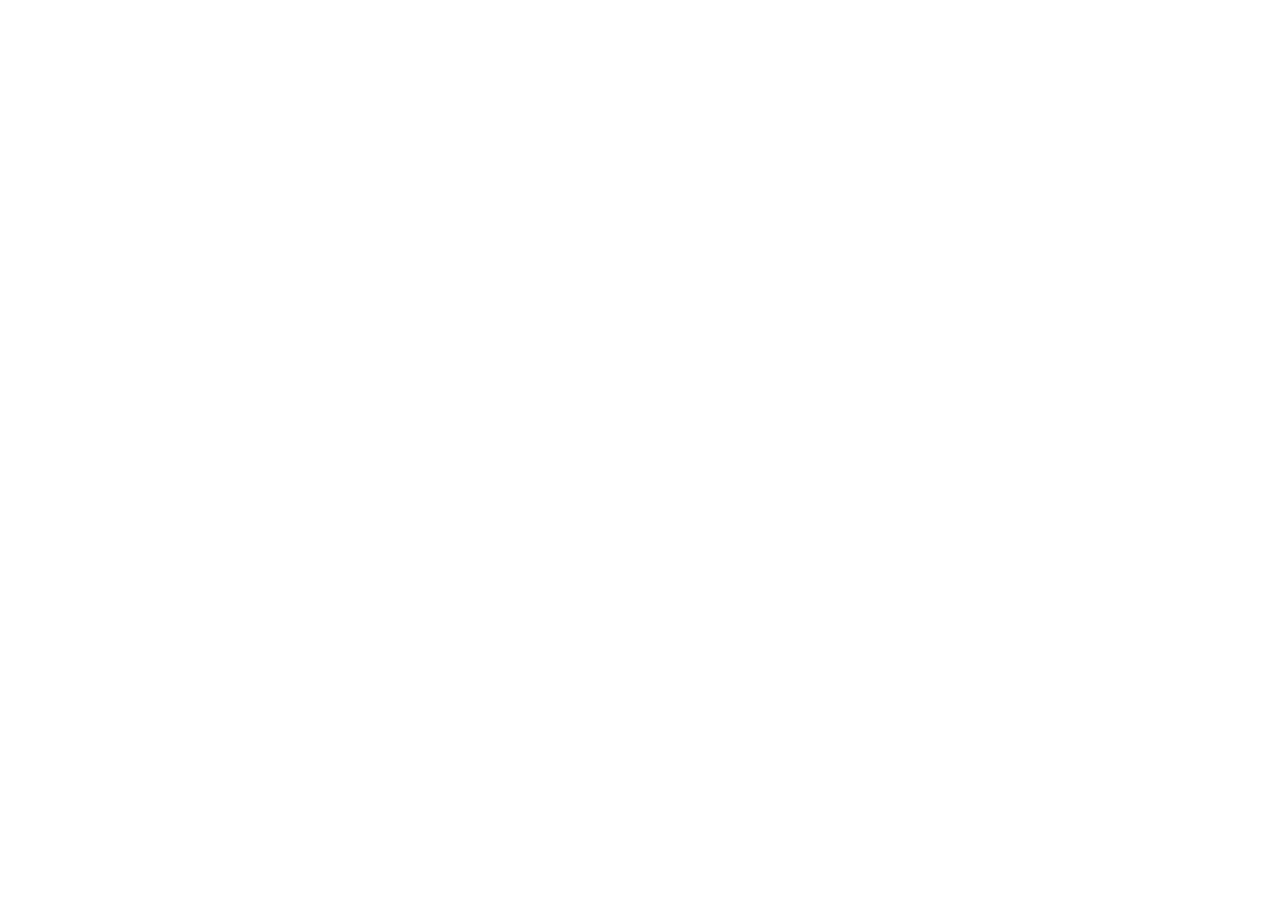
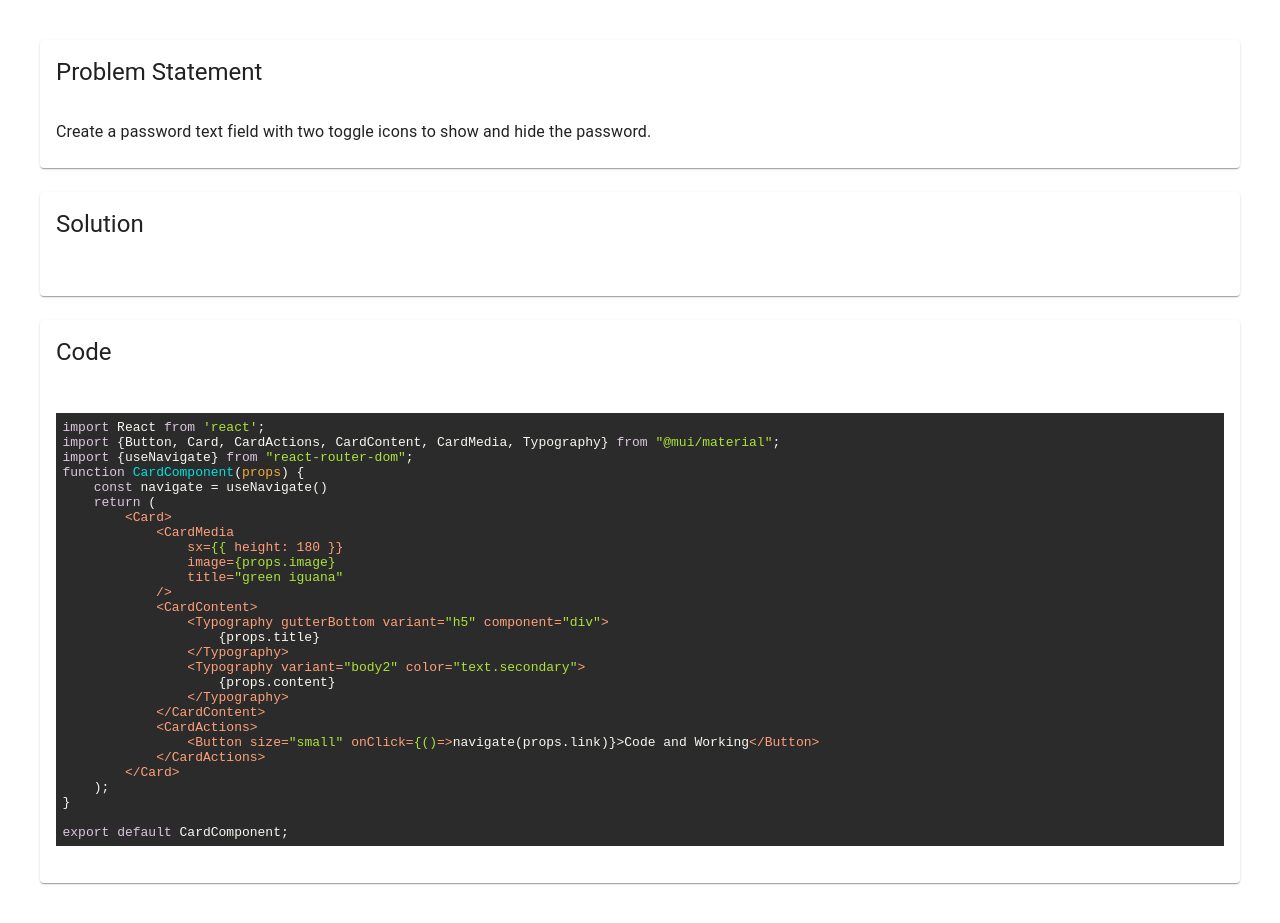
Before and after one commit to shrajan9696/React_Code_Snippets, a React (Vite) app in the folder Frontend-Snippets-Hub/: page /password in a window 1280 px wide. Before the commit this address had no page. Before the commit the page ends 800 px from the top, so only its background shows below. Built offline with nearby package versions, Linux system fonts and the light colour scheme.

Commit message:
password setup

```diff
--- a/Frontend-Snippets-Hub/package.json
+++ b/Frontend-Snippets-Hub/package.json
@@ -15,7 +15,8 @@
     "@mui/material": "^5.15.9",
     "react": "^18.2.0",
     "react-dom": "^18.2.0",
-    "react-router-dom": "^6.22.0"
+    "react-router-dom": "^6.22.0",
+    "react-syntax-highlighter": "^15.5.0"
   },
   "devDependencies": {
     "@types/react": "^18.2.55",
--- a/Frontend-Snippets-Hub/src/App.jsx
+++ b/Frontend-Snippets-Hub/src/App.jsx
@@ -1,11 +1,13 @@
 import {BrowserRouter, Route, Routes} from "react-router-dom";
 import Home from "./components/Home/home.jsx";
+import PasswordMain from "./sections/password/password-main.jsx";
 
 function App() {
     return (
    <BrowserRouter>
        <Routes>
            <Route path="/" element={<Home/>} />
+           <Route path="/password" element={<PasswordMain/>} />
            <Route path="/about" element={<h2>About</h2>} />
        </Routes>
    </BrowserRouter>
--- /dev/null
+++ b/Frontend-Snippets-Hub/src/components/Card/card.jsx
@@ -0,0 +1,28 @@
+import React from 'react';
+import {Button, Card, CardActions, CardContent, CardMedia, Typography} from "@mui/material";
+import {useNavigate} from "react-router-dom";
+function CardComponent(props) {
+    const navigate = useNavigate()
+    return (
+        <Card>
+            <CardMedia
+                sx={{ height: 180 }}
+                image={props.image}
+                title="green iguana"
+            />
+            <CardContent>
+                <Typography gutterBottom variant="h5" component="div">
+                    {props.title}
+                </Typography>
+                <Typography variant="body2" color="text.secondary">
+                    {props.content}
+                </Typography>
+            </CardContent>
+            <CardActions>
+                <Button size="small" onClick={()=>navigate(props.link)}>Code and Working</Button>
+            </CardActions>
+        </Card>
+    );
+}
+
+export default CardComponent;
--- a/Frontend-Snippets-Hub/src/sections/Home/home.jsx
+++ b/Frontend-Snippets-Hub/src/sections/Home/home.jsx
@@ -18,6 +18,34 @@
                     <Password/>
                 </Grid>
 
+                <Grid item xs={12} md={4} spacing={2}>
+                    <Password/>
+                </Grid>
+
+                <Grid item xs={12} md={4} spacing={2}>
+                    <Password/>
+                </Grid>
+
+                <Grid item xs={12} md={4} spacing={2}>
+                    <Password/>
+                </Grid>
+
+                <Grid item xs={12} md={4} spacing={2}>
+                    <Password/>
+                </Grid>
+
+                <Grid item xs={12} md={4} spacing={2}>
+                    <Password/>
+                </Grid>
+
+                <Grid item xs={12} md={4} spacing={2}>
+                    <Password/>
+                </Grid>
+
+                <Grid item xs={12} md={4} spacing={2}>
+                    <Password/>
+                </Grid>
+
             </Grid>
         </Card>);
 }
--- /dev/null
+++ b/Frontend-Snippets-Hub/src/sections/password/password-main.jsx
@@ -0,0 +1,75 @@
+import React from 'react';
+import SyntaxHighlighter from 'react-syntax-highlighter';
+import { a11yDark } from 'react-syntax-highlighter/dist/esm/styles/hljs';
+import { twilight } from 'react-syntax-highlighter/dist/esm/styles/prism';
+import {Card, CardContent, CardHeader, Grid, Paper, Stack, Typography} from "@mui/material";
+function PasswordMain(props) {
+
+    const codeString = "import React from 'react';\n" +
+        "import {Button, Card, CardActions, CardContent, CardMedia, Typography} from \"@mui/material\";\n" +
+        "import {useNavigate} from \"react-router-dom\";\n" +
+        "function CardComponent(props) {\n" +
+        "    const navigate = useNavigate()\n" +
+        "    return (\n" +
+        "        <Card>\n" +
+        "            <CardMedia\n" +
+        "                sx={{ height: 180 }}\n" +
+        "                image={props.image}\n" +
+        "                title=\"green iguana\"\n" +
+        "            />\n" +
+        "            <CardContent>\n" +
+        "                <Typography gutterBottom variant=\"h5\" component=\"div\">\n" +
+        "                    {props.title}\n" +
+        "                </Typography>\n" +
+        "                <Typography variant=\"body2\" color=\"text.secondary\">\n" +
+        "                    {props.content}\n" +
+        "                </Typography>\n" +
+        "            </CardContent>\n" +
+        "            <CardActions>\n" +
+        "                <Button size=\"small\" onClick={()=>navigate(props.link)}>Code and Working</Button>\n" +
+        "            </CardActions>\n" +
+        "        </Card>\n" +
+        "    );\n" +
+        "}\n" +
+        "\n" +
+        "export default CardComponent;";
+
+
+
+    return (
+        <Stack spacing={3} sx={{p :4}}>
+            <Card>
+                <CardHeader title="Problem Statement" />
+                <CardContent>
+            <Typography variant="body1" component="div">
+                Create a password text field with two toggle icons to show and hide the password.
+            </Typography>
+                </CardContent>
+            </Card>
+
+            <Card>
+                <CardHeader title="Solution" />
+                <CardContent>
+
+                </CardContent>
+            </Card>
+
+            <Card>
+                <CardHeader title="Code" />
+                <CardContent>
+            <Grid  justifyContent="center">
+                <Grid item xs={12} >
+                    <SyntaxHighlighter language="javascript" style={a11yDark}>
+                        {codeString}
+                    </SyntaxHighlighter>
+                </Grid>
+            </Grid>
+                </CardContent>
+            </Card>
+
+        </Stack>
+
+    );
+}
+
+export default PasswordMain;
--- a/Frontend-Snippets-Hub/src/sections/password/password.jsx
+++ b/Frontend-Snippets-Hub/src/sections/password/password.jsx
@@ -1,26 +1,8 @@
 import React from 'react';
-import {Button, Card, CardActions, CardContent, CardMedia, Typography} from "@mui/material";
-import password from '../../assets/password.png';
+import CardComponent from "../../components/Card/card.jsx";
 function Password() {
     return (
-        <Card>
-            <CardMedia
-                sx={{ height: 180 }}
-                image={password}
-                title="green iguana"
-            />
-            <CardContent>
-                <Typography gutterBottom variant="h5" component="div">
-                    Password Input
-                </Typography>
-                <Typography variant="body2" color="text.secondary">
-                    A React password Component to show hide-in and hide-out functionality from scratch.
-                </Typography>
-            </CardContent>
-            <CardActions>
-                <Button size="small">Code and Working</Button>
-            </CardActions>
-        </Card>
+        <CardComponent title="Password" image="" content="this is password Card" link="/password"/>
     );
 }
 
```
Also changed, not shown: 1 other file (tests, documents, lock files or other folders).
